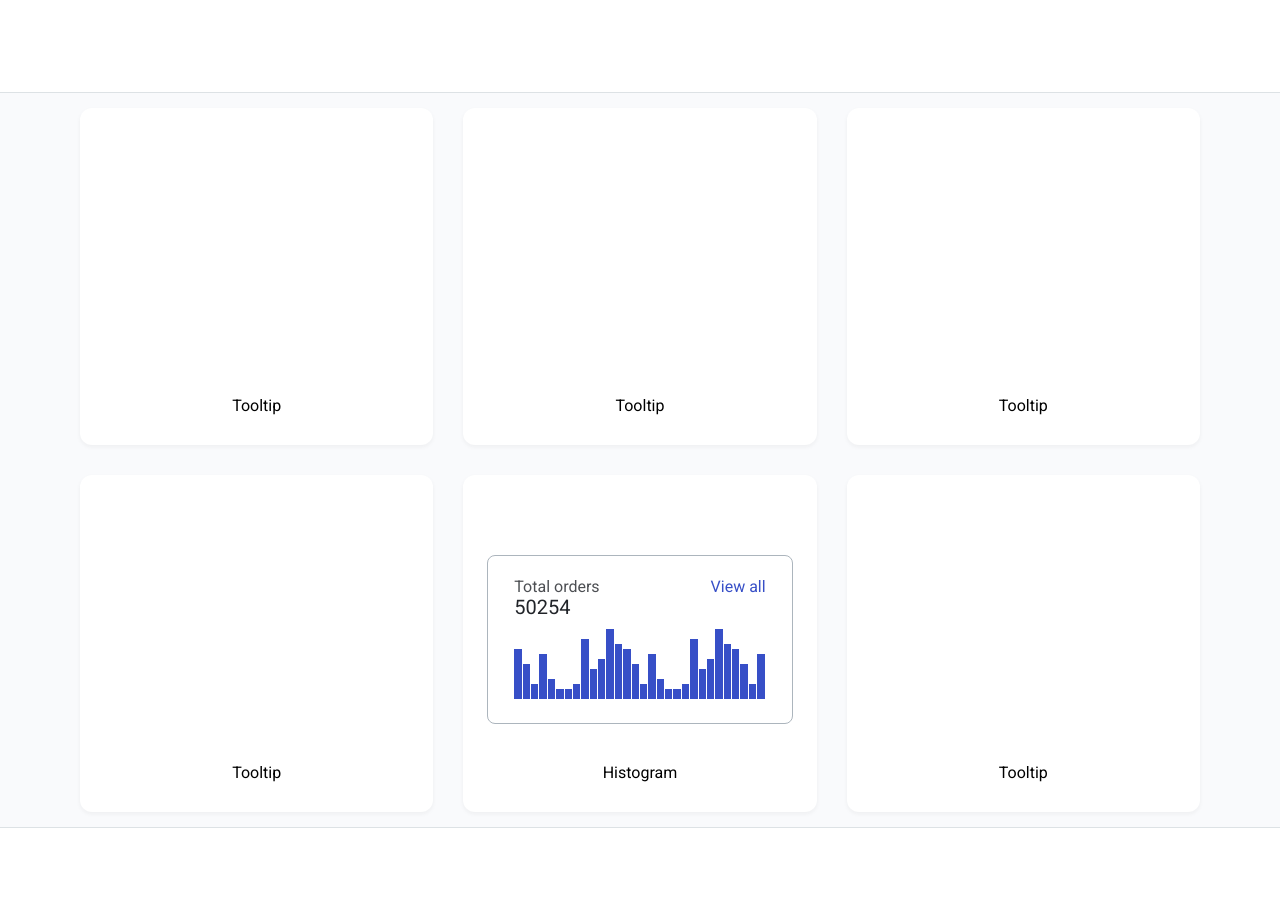
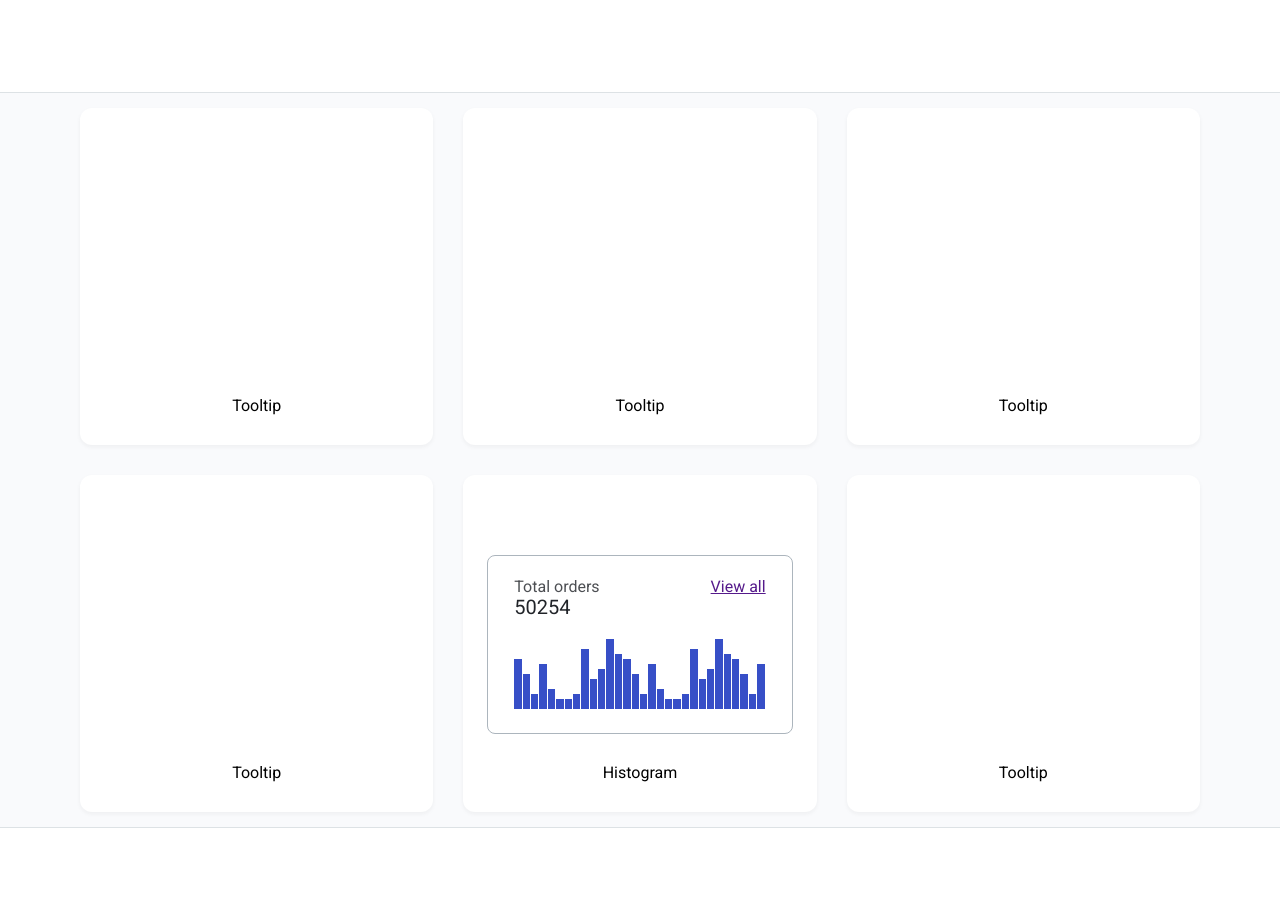
Before and after one commit to js-tasks-ru/htmlcss-20210513_mkhd, a website: page index.html in a window 1280 px wide. Shown: the part 183-1080 px from the top of the page. Drawn offline with Linux system fonts and the light colour scheme.

Commit message:
corrections Histogram on main

```diff
--- a/04-lection2/01-histogram/histogram.css
+++ b/04-lection2/01-histogram/histogram.css
@@ -1,6 +1,6 @@
 .histogram {
   /* height: 185px; */
-  border: 1px solid #acb5bd;
+  border: 1px solid var(--grey-3);
   box-sizing: border-box;
   border-radius: 8px;
   padding: 16px 26px 24px 26px;
@@ -19,11 +19,8 @@
   opacity: 0.8;
 }
 
-.histogram__view-all {
+.histogram__link {
   margin-left: 20px;
-}
-
-.histogram__view-all a {
   color: var(--blue);
   text-decoration: none;
 }
@@ -40,7 +37,7 @@
   align-items: flex-end;
   flex-grow: 1;
   max-width: 100%;
-  height: 50%;
+  height: 80px;
 }
 
 .histogram__bar {
```
Also changed, not shown: 04-lection2/01-histogram/index.html (+1 -1 lines).
